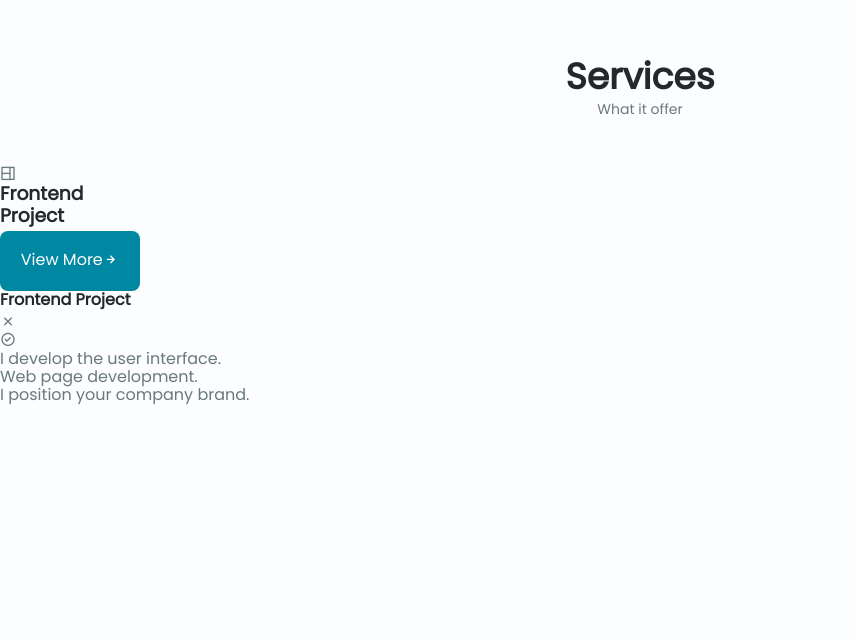
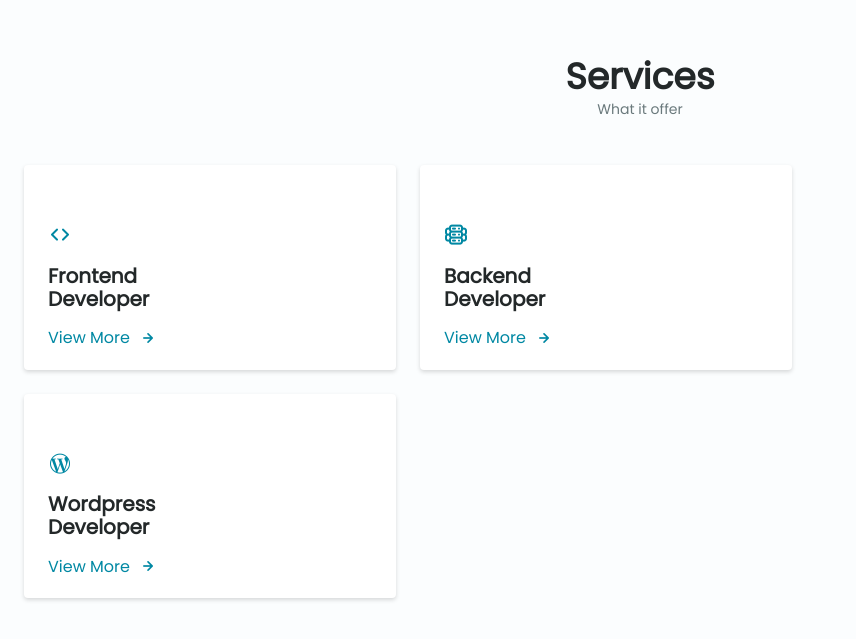
Before and after one commit to saymo23/daniel_s, a Vue app: page /about in a window 1280 px wide. Shown: the part 1606-2245 px from the top of the page, without its empty margins (0-856 px from the left). Built offline with nearby package versions, Linux system fonts and the light colour scheme.

Commit message:
Services completed

```diff
--- a/src/assets/base.css
+++ b/src/assets/base.css
@@ -47,6 +47,8 @@
   --z-tooltip: 10;
   --z-fixed: 100;
   --z-modal: 1000;
+
+  --container-color: #fff;
 
 }
 
--- a/src/assets/main.css
+++ b/src/assets/main.css
@@ -233,6 +233,20 @@ padding: 2rem 0 4rem;
   align-items: center;
 }
 
+.button--small{
+  padding: .75rem 1rem;
+}
+
+.button--link{
+  padding: 0;
+  background-color: transparent;
+  color: var(--first-color);
+}
+.button--link:hover{
+  background-color: transparent;
+  color: var(--first-color-alt);
+}
+
 /*==================== ABOUT ====================*/
 .about__img{
   width: 200px;
@@ -359,7 +373,103 @@ padding: 2rem 0 4rem;
 
 /*==================== SERVICES ====================*/
 
+.services__container{
+  gap: 1.5rem;
+  grid-template-columns: repeat(2, 1fr);
+}
 
+.services__content{
+  position: relative;
+  background-color: var(--container-color);
+  padding: 3.5rem .5rem 1.25rem 1.5rem;
+  border-radius: .25rem;
+  box-shadow: 0 2px 4px rgba(0, 0, 0, .15);
+  transition: .3s;
+}
+
+.services__content:hover{
+  box-shadow: 0 4px 8px rgba(0, 0, 0, .15);
+}
+
+.services__icon{
+  display: block;
+  font-size: 1.5rem;
+  color: var(--first-color);
+  margin-bottom: var(--mb-1);
+}
+
+.services__title{
+  font-size: var(--h3-font-size);
+  margin-bottom: var(--mb-1);
+  font-weight: var(--font-semi-bold);
+}
+
+.services__button{
+  cursor: pointer;
+  font-size: var(--normal-font-size);
+}
+
+.services__button:hover .button__icon{
+  transform: translateX(.25rem);
+}
+
+.services__modal{
+  position: fixed;
+  top: 0;
+  left: 0;
+  right: 0;
+  bottom: 0;
+  background-color: rgba(0, 0, 0, .45);
+  display: flex;
+  align-items: center;
+  justify-content: center;
+  padding: 0 1rem;
+  z-index: var(--z-modal);
+  opacity: 0;
+  visibility: hidden;
+  transition: .3s;
+}
+
+.services__modal-content{
+  position: relative;
+  background-color: var(--container-color);
+  padding: 1.5rem;
+  border-radius: .5rem;
+}
+
+.services__modal-services{
+  row-gap: 1rem;
+}
+
+.services__modal-service{
+  display: flex;
+}
+
+.services__modal-title{
+  font-size: var(--h3-font-size);
+  font-weight: var(--font-medium);
+  margin-bottom: var(--mb-1-5);
+
+}
+
+.services__modal-close{
+  position: absolute;
+  top: 1rem;
+  right: 1rem;
+  font-size: 1.5rem;
+  color: var(--first-color);
+  cursor: pointer;
+}
+
+.services__modal-icon{
+  color: var(--first-color);
+  margin-right: var(--mb-0-25);
+}
+
+.services__modal-active{
+  opacity: 1;
+  visibility: visible;
+}
 /* Active Modal */
 
 
--- a/src/components/Services.vue
+++ b/src/components/Services.vue
@@ -2,47 +2,51 @@
   <h2 class="section__title">Services</h2><!-- /.section__title -->
   <span class="section__subtitle">What it offer</span><!-- /.section__subtitle -->
 
-  <div class="services__content">
-    <div>
-      <i class="uil uil-web-grid services__icon"></i><!-- /.uil uil-web-grid services__icon -->
-      <h3 class="services__title">
-        Frontend <br>Project
-      </h3><!-- /.services__title -->
+  <div class="services__container container grid">
 
-      <span class="button button--flex button--small button--link services__button">
-        View More
-        <i class="uil uil-arrow-right services__icon"></i>
-      </span><!-- /.button button--flex button--small button--link services__button -->
+    <Service v-for="s in service" :service="s" :key="s.title" />
 
-      <div class="services__modal">
-        <div class="services__modal-content">
-          <div class="services__modal-title">
-            <h4>
-              Frontend Project
-            </h4>
-            <i class="uil uil-times services__modal-close"></i><!-- /.uil uil-times services__modal-close -->
-            <ul class="services__modal-services grid">
-              <li class="services__modal-service">
-                <i class="uil uil-check-circle services__modal-icon"></i>
-                <p>I develop the user interface. </p>
-                <p>Web page development.</p>
-                <p>I position your company brand.</p>
-              </li><!-- /.services__modal-service -->
-
-            </ul><!-- /.services__modal-services grid -->
-          </div><!-- /.services__modal-title -->
-        </div><!-- /.services__modal-content -->
-      </div><!-- /.services__modal -->
-
-    </div>
-
-  </div><!-- /.services__content -->
+  </div><!-- /.services__container -->
 
 </template>
 
-<script>
+<script >
+import Service from './ui/Service.vue'
 export default {
-
+  components: { Service },
+  data: () => {
+    return {
+      service: [
+        {
+          title: 'Frontend <br>Developer',
+          icon: 'uil-arrow',
+          points: [
+            'I develop the user interface.',
+            'Web page development.',
+            'I position your company brand.'
+          ]
+        },
+        {
+          title: 'Backend <br>Developer',
+          icon: 'uil-servers',
+          points: [
+            'I build web server for your requirements.',
+            'REST API: Nest.js and Adonis.js',
+            'Configure DNS, domains & WHM/cPanel servers.'
+          ]
+        },
+        {
+          title: 'Wordpress <br>Developer',
+          icon: 'uil-wordpress-simple',
+          points: [
+            'I develop your blog web page in Wordpress.',
+            'Handcrafted Themes and optimized.',
+            'I develop custom plugins'
+          ]
+        }
+      ]
+    }
+  }
 }
 </script>
 
--- /dev/null
+++ b/src/components/ui/Service.vue
@@ -0,0 +1,54 @@
+<template>
+  <div class="services__content">
+    <div>
+      <i class="uil services__icon" :class="service.icon"></i>
+      <h3 class="services__title" v-html="service.title"></h3>
+    </div>
+
+    <span class="button button--flex button--small button--link services__button" @click="showModal()">
+      View More
+      <i class="uil uil-arrow-right service__icon button__icon"></i>
+    </span><!-- /.button button--flex button--small button--link services__button -->
+
+    <div class="services__modal " :class="{'services__modal-active': state.is_modal_active}">
+      <div class="services__modal-content">
+        <h4 class="services__modal-title" v-html="service.title"></h4>
+        <i class="uil uil-times services__modal-close" @click="showModal()"></i><!-- /.uil uil-times services__modal-close -->
+        <ul class="services__modal-services grid">
+          <li v-for="p in service.points" :key="p" class="services__modal-service">
+            <i class="uil uil-check-circle services__modal-icon"></i>
+            <p >{{ p }}</p>
+          </li><!-- /.services__modal-service -->
+        </ul><!-- /.services__modal-services grid -->
+      </div><!-- /.services__modal-content -->
+    </div><!-- /.services__modal -->
+
+  </div><!-- /.services__content -->
+</template>
+
+<script>
+import { reactive } from 'vue';
+export default {
+  props: ['service'],
+  data: () => {
+    return {
+      is_modal_active: false
+    }
+  },
+  setup(){
+    const state = reactive({
+      is_modal_active : false
+    });
+
+    const showModal = () => {
+      console.log(state.is_modal_active);
+      state.is_modal_active = !state.is_modal_active
+    }
+    return { state, showModal }
+  }
+}
+</script>
+
+<style>
+
+</style>
```
